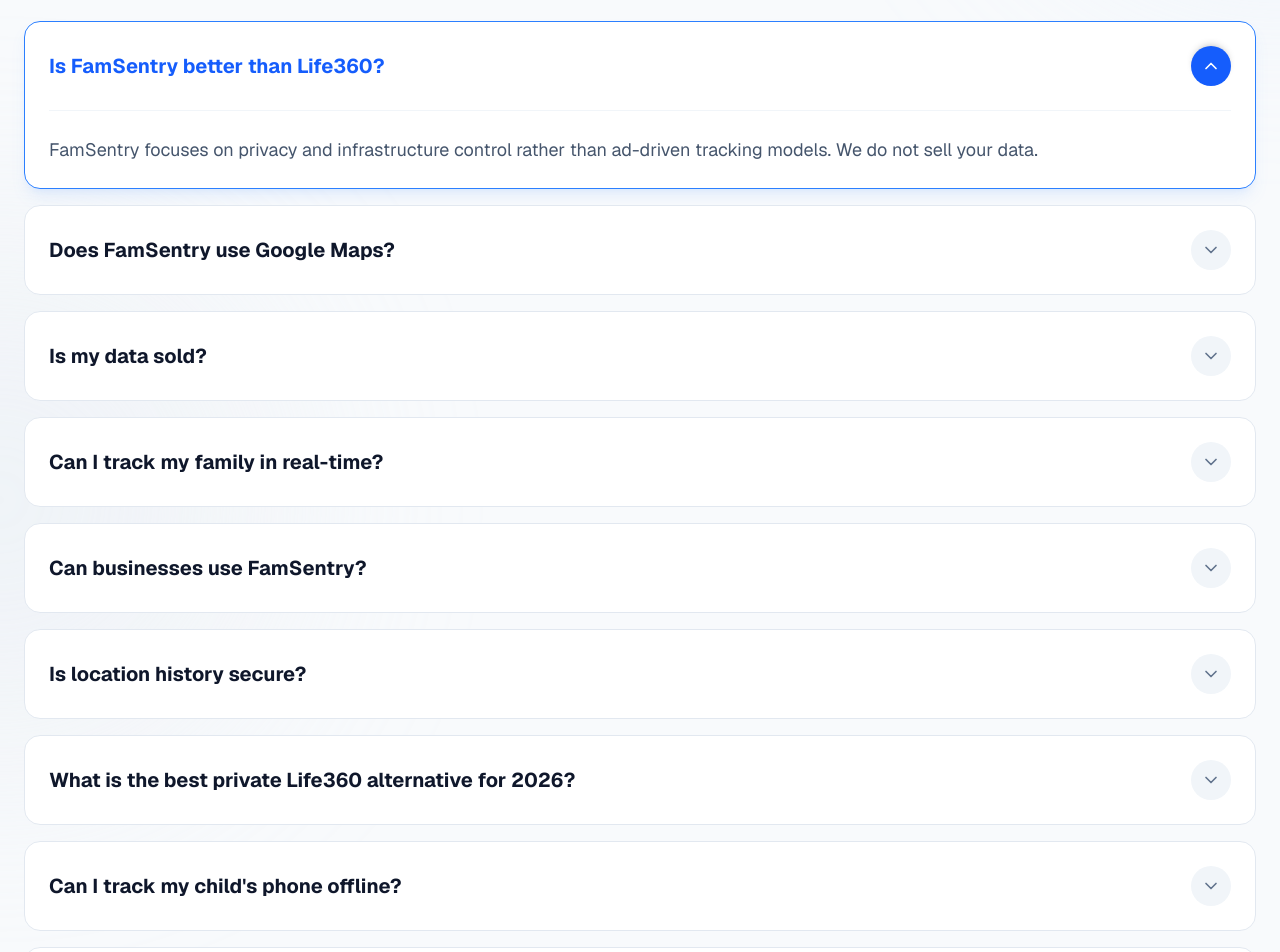
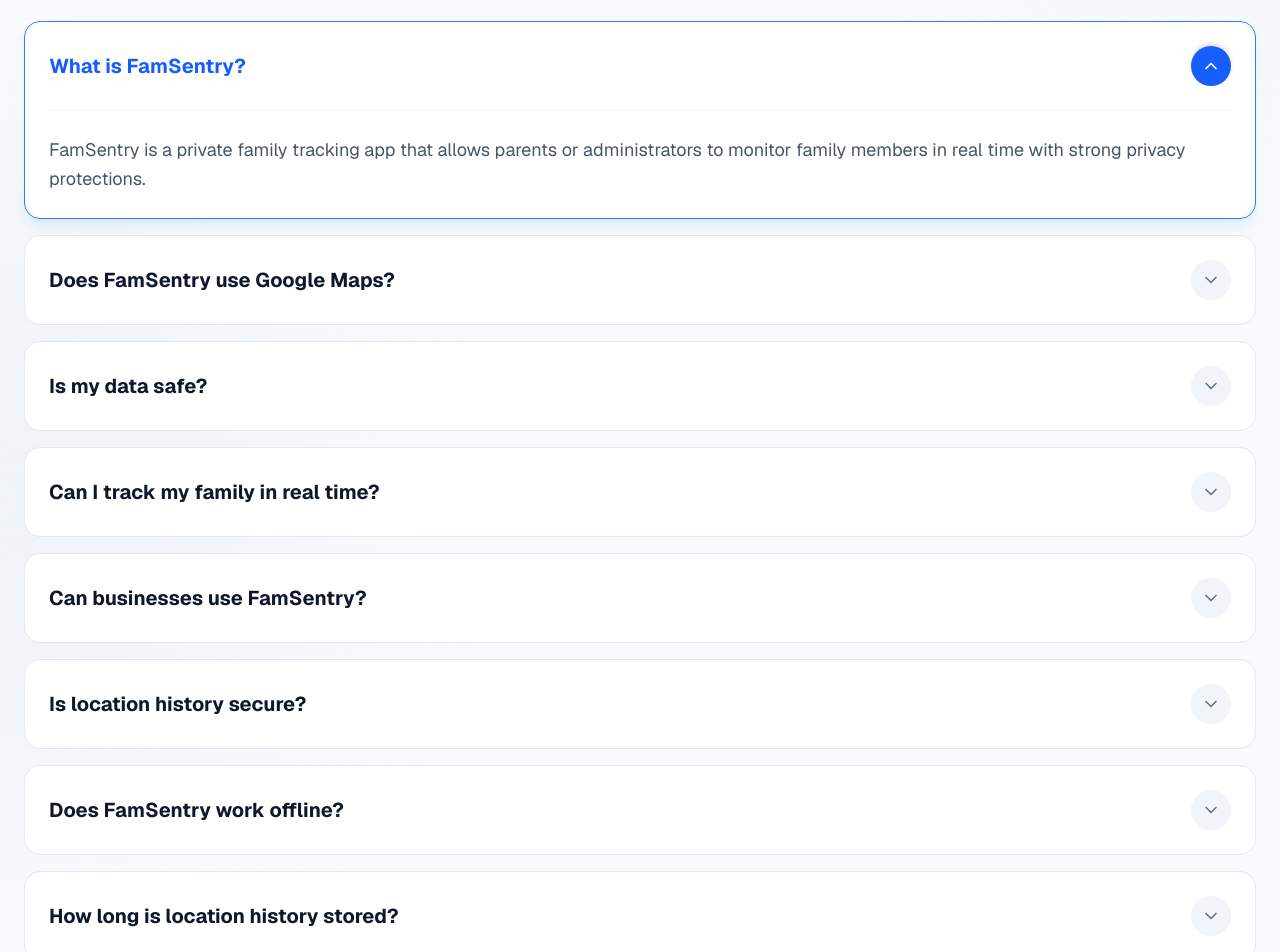
Before and after one commit to malik9594/famsentry-web, a Next.js app: page /faq in a window 1280 px wide. Shown: the part 300-1252 px from the top of the page. Built offline with nearby package versions, Linux system fonts and the light colour scheme.

Commit message:
faqs added

```diff
--- a/app/components/famsentry/data.ts
+++ b/app/components/famsentry/data.ts
@@ -267,51 +267,52 @@
 
 export const faqItems = [
   {
-    question: "Is FamSentry better than Life360?",
+    question: "What is FamSentry?",
     answer:
-      "FamSentry focuses on privacy and infrastructure control rather than ad-driven tracking models. We do not sell your data.",
+      "FamSentry is a private family tracking app that allows parents or administrators to monitor family members in real time with strong privacy protections.",
   },
   {
     question: "Does FamSentry use Google Maps?",
     answer:
-      "No. FamSentry uses an independent mapping infrastructure to ensure your location behavior is not tracked by third-party providers.",
+      "No. FamSentry operates on its own independent mapping infrastructure, ensuring your location data is never shared with third-party providers.",
   },
   {
-    question: "Is my data sold?",
+    question: "Is my data safe?",
     answer:
-      "No. Data is never sold or shared. Our revenue comes purely from memberships.",
+      "Yes. Your data is never sold or shared. FamSentry’s revenue comes solely from memberships, not advertising.",
   },
   {
-    question: "Can I track my family in real-time?",
+    question: "Can I track my family in real time?",
     answer:
-      "Yes, with high accuracy and low battery usage across both Android and iOS devices.",
+      "Yes. FamSentry provides accurate, real-time tracking with minimal battery usage across Android and iOS devices.",
   },
   {
     question: "Can businesses use FamSentry?",
     answer:
-      "Yes, we offer enterprise versions for fleet tracking and workforce safety with private deployment options.",
+      "Yes. We provide enterprise solutions for fleet tracking and workforce safety, with options for private deployment.",
   },
   {
     question: "Is location history secure?",
     answer:
-      "Yes, all history is encrypted and accessible only to you and your authorized family members.",
+      "Yes. All location history is encrypted and accessible only to you and your authorized family members.",
   },
   {
-    question: "What is the best private Life360 alternative for 2026?",
+    question: "Does FamSentry work offline?",
     answer:
-      "FamSentry is the leading private alternative, offering end-to-end encryption and a proprietary map engine that prevents location data from being sold to third parties.",
+      "Yes. With Ghost-Sync technology, FamSentry caches coordinates locally when signal is lost and updates your dashboard once the device reconnects.",
   },
   {
-    question: "Can I track my child's phone offline?",
+    question: "How long is location history stored?",
     answer:
-      "Yes. FamSentry’s Ghost-Sync technology caches coordinates locally when signal is lost and updates your dashboard the moment the phone is back online.",
+      "The FamSentry Diamond Package stores up to 365 days of movement history, protected by zero-knowledge encryption.",
   },
   {
-    question: "How long does FamSentry store location history?",
+    question: "What makes FamSentry unique?",
     answer:
-      "The FamSentry Diamond Package stores a full 365 days of movement history, all protected by zero-knowledge encryption.",
+      "FamSentry combines end-to-end encryption, independent mapping, and private infrastructure to deliver a secure, ad-free family tracking experience.",
   },
 ];
+
 
 export const footerPlatformLinks: FooterLink[] = [
   { label: "Home", href: "/" },
```
